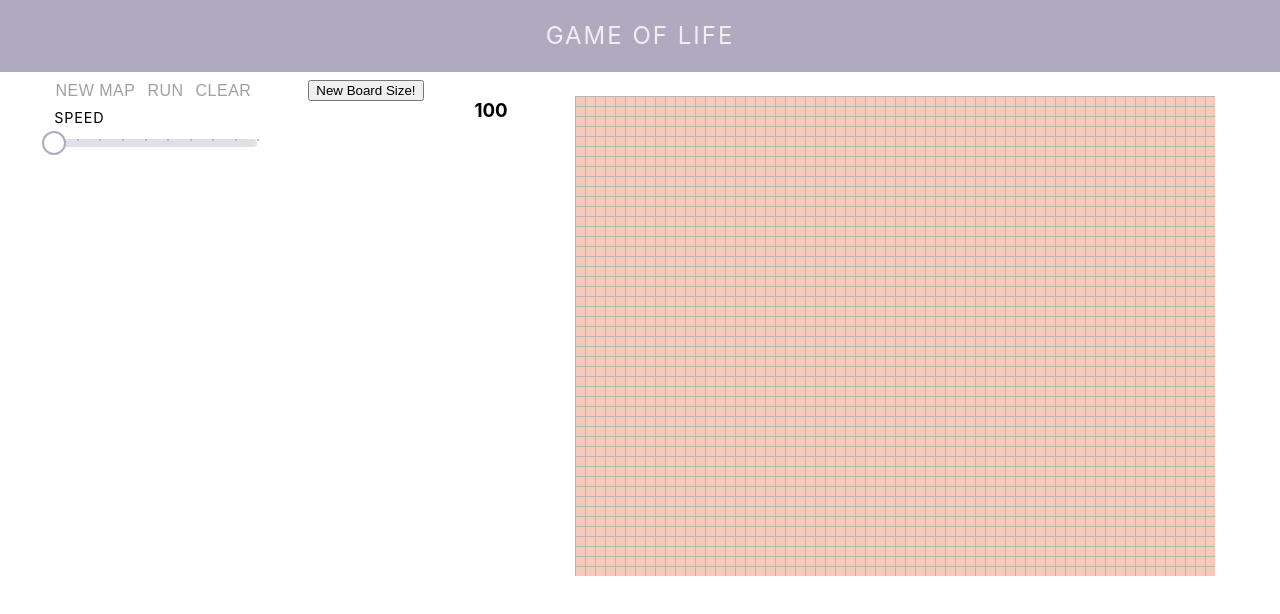
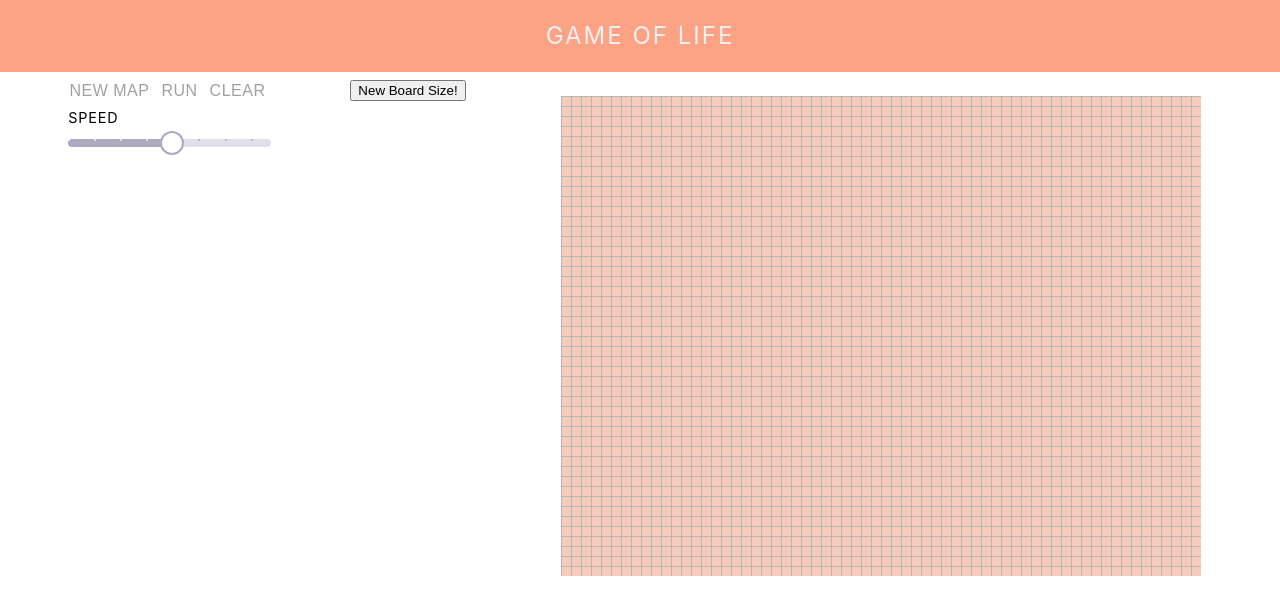
Before and after one commit to AmiManafli/SpringReactGameOfLife, a React app in the folder react-gameoflife/: page / in a window 1280 px wide. Built offline with nearby package versions, Linux system fonts and the light colour scheme.

Commit message:
fixed the slider

```diff
--- a/react-gameoflife/src/components/Header/Header.module.css
+++ b/react-gameoflife/src/components/Header/Header.module.css
@@ -3,7 +3,7 @@
     padding: .5rem 1.5rem;
     height: 100%;
     min-height: 2.5rem;
-    background: #b0aac0;
+    background: #fba384;
     display: flex;
     align-items: center;
     justify-content: center;
--- a/react-gameoflife/src/container/App.js
+++ b/react-gameoflife/src/container/App.js
@@ -79,7 +79,7 @@ class App extends Component {
       window.clearTimeout(this.timeoutHandler);
       this.timeoutHandler = window.setTimeout(
           () => {this.nextGeneration();},
-          this.state.interval / 10);
+          this.state.interval);
   }
 
   updateBoardSize = async() => {
@@ -110,7 +110,7 @@ class App extends Component {
   }
 
   handleIntervalChange = (value) => {
-      this.setState({ interval: value});
+      this.setState({ interval: 1000 / value});
   }
 
   render() {
@@ -133,7 +133,6 @@ class App extends Component {
         speedChangeHandler={this.handleIntervalChange}
         />
         <button onClick={this.updateBoardSize}>New Board Size!</button>
-        <h3>{this.state.interval}</h3>
 
       <GameBoard  gridStyle={gridStyle} cells={cells}/>
       </main>
--- a/react-gameoflife/src/elements/Slider/Slider.js
+++ b/react-gameoflife/src/elements/Slider/Slider.js
@@ -47,7 +47,7 @@ const PrettoSlider = withStyles({
 
   export default function Test({onChangeHandler}) {
         const classes = useStyles();
-        const [ value, setValue ] = useState(100);
+        const [ value, setValue ] = useState(3);
         const onChange = (event, val) => {
             if (onChangeHandler) {
                 onChangeHandler(val);
@@ -64,11 +64,11 @@ const PrettoSlider = withStyles({
                     </label>
                 <PrettoSlider
                     value={value}
-                    defaultValue={100}
-                    step={100}
+                    defaultValue={3}
+                    step={0.5}
                     marks
-                    min={100}
-                    max={1000}
+                    min={1}
+                    max={4.9}
                     valueLabelDisplay="auto"
                     onChange={(event, val) => setValue(val)}
                     onChangeCommitted={onChange}/>
```
Also changed, not shown: 1 other file.
